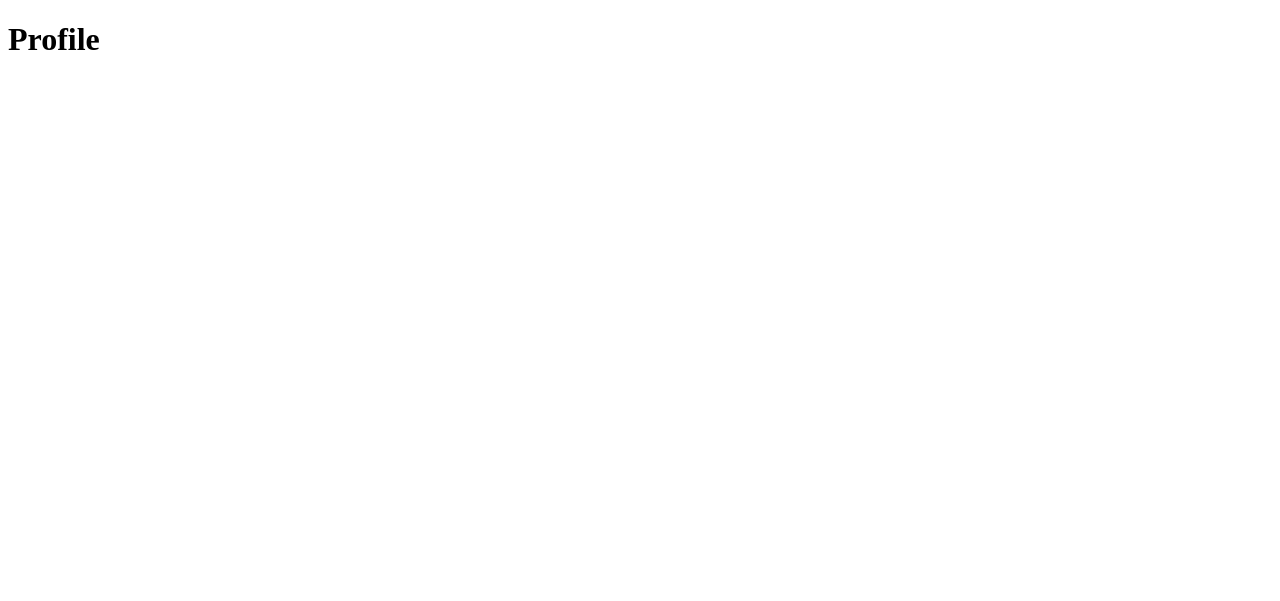
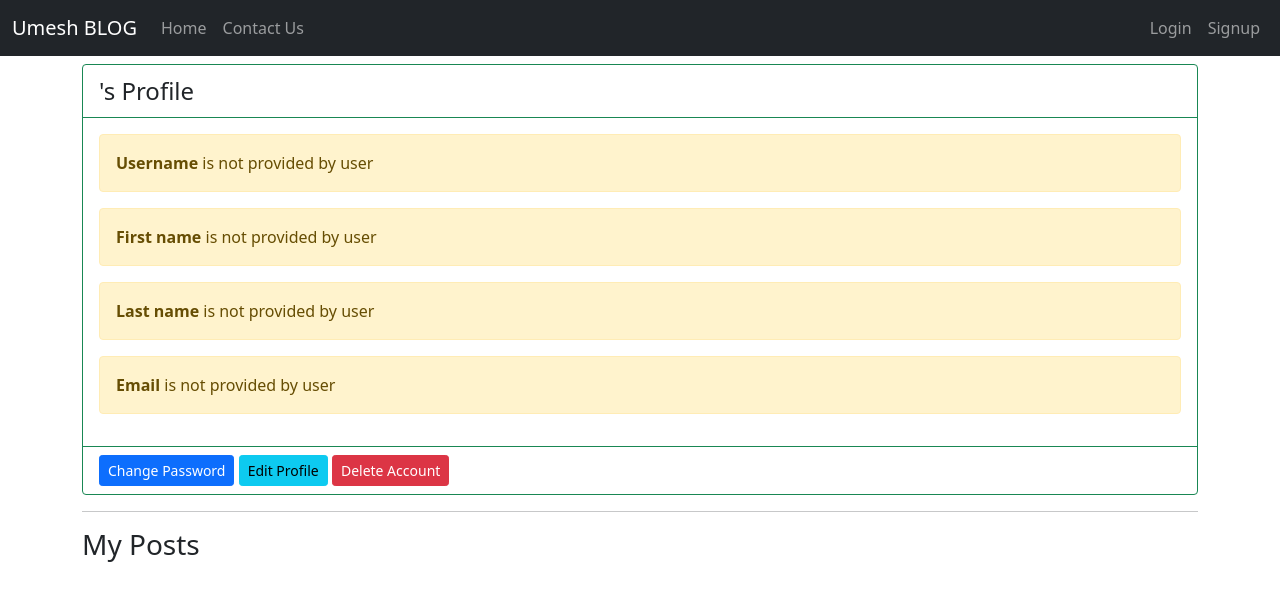
Before and after one commit to UmeshBabu7/BlogRESTAPIs, a Django app: page /user_profile/ in a window 1280 px wide. Before the commit the part shown is almost empty. Shown: the top 601 px of the page. Run offline with Django 5.2, Linux system fonts and the light colour scheme; some libraries are stand-ins or nearby versions.

Commit message:
Created User profile page

```diff
--- a/blogproject/authors/urls.py
+++ b/blogproject/authors/urls.py
@@ -5,5 +5,6 @@
 urlpatterns = [
     path('create-new-account/', views.signUp, name="register"),
     path('login/', views.logIn, name="login"),
-    path('logout/', views.logOut, name="logout")
+    path('logout/', views.logOut, name="logout"),
+    path('user-profile/<str:user_name>/', views.profile, name="profile"),
 ]
--- a/blogproject/blogproject/settings.py
+++ b/blogproject/blogproject/settings.py
@@ -32,6 +32,7 @@
     'main',
     'authors',
     'fontawesomefree',
+    'django.contrib.humanize',
 ]
 
 MIDDLEWARE = [
--- a/blogproject/templates/containers/_navbar.html
+++ b/blogproject/templates/containers/_navbar.html
@@ -31,7 +31,7 @@
         <ul class="navbar-nav mb-2 mb-lg-0">
             {% if user.is_authenticated %}
             <li class="nav-item">
-                <a class="nav-link" aria-current="page" href="#"><i class="fa-solid fa-user"></i>{{user.username}}</a>
+                <a class="nav-link" aria-current="page" href="{% url 'profile' user.username %}"><i class="fa-solid fa-user"></i> {{user.username}}</a>
             </li>
             <li class="nav-item">
                 <a class="nav-link" aria-current="page" href="{% url 'logout' %}"><i class="fa-solid fa-arrow-right-from-bracket"></i>Logout</a>
--- a/blogproject/templates/profile.html
+++ b/blogproject/templates/profile.html
@@ -1,11 +1,86 @@
-<!DOCTYPE html>
-<html lang="en">
-<head>
-    <meta charset="UTF-8">
-    <meta name="viewport" content="width=device-width, initial-scale=1.0">
-    <title>Profile Page</title>
-</head>
-<body>
-    <h1>Profile</h1>
-</body>
-</html>
+{% extends 'base.html' %}
+
+{% load humanize %}
+
+{% block content %}
+
+<div class="card border-success mb-3">
+    <div class=" card-header bg-transparent border-success fs-4">{{user.username}}'s Profile</div>
+<div class="card-body">
+
+    <!-- Check Username -->
+    {% if user.username %}
+    <p class="card-text">Username: {{user.username}}</p>
+    {% else %}
+    <div class="alert alert-warning" role="alert">
+        <b>Username</b> is not provided by user
+    </div>
+    {% endif %}
+
+    <!--check first_name-->
+    {% if user.first_name %}
+    <p class="card-text">First Name: {{user.first_name}}</p>
+    {% else %}
+    <div class="alert alert-warning" role="alert">
+        <b>First name</b> is not provided by user
+    </div>
+    {% endif %}
+
+    <!-- Last name -->
+    {% if user.last_name %}
+    <p class="card-text">last Name: {{user.last_name}}</p>
+    {% else %}
+    <div class="alert alert-warning" role="alert">
+        <b>Last name</b> is not provided by user
+    </div>
+    {% endif %}
+
+    <!-- check Email -->
+    {% if user.email %}
+    <p class="card-text">Email: {{user.email}}</p>
+    {% else %}
+    <div class="alert alert-warning" role="alert">
+        <b>Email</b> is not provided by user
+    </div>
+    {% endif %}
+
+</div>
+
+<div class="card-footer bg-transparent border-success">
+    <a class="btn btn-sm btn-primary" href="#">Change Password</a>
+    <a class="btn btn-sm btn-info" href="#">Edit Profile</a>
+    <a class="btn btn-sm btn-danger" href="#">Delete Account</a>
+
+</div>
+</div>
+
+<hr>
+<h3>My Posts</h3>
+
+{% for post_data in user_related_data %}
+
+<div class="card">
+    <div class="card-body">
+        <blockquote class="blockquote mb-0">
+            <div class="row">
+                <div class="col-md-6">
+                    <p>{{post_data.name}}</p>
+                </div>
+                <div class="col-md-6">
+                    <p class="text-end">{{post_data.post_date|timesince}}</p>
+                </div>
+            </div>
+            <footer class="blockquote-footer">{{post_data.description |truncatewords:20}}</footer>
+        </blockquote>
+    </div>
+
+    <div class="card-footer">
+        <a class="btn btn-sm btn-primary" href="#">Read Blog</a>
+        <a class="btn btn-sm btn-info" href="#">Edit Blog</a>
+        <a class="btn btn-sm btn-danger" href="#">Delete Blog</a>
+
+    </div>
+</div>
+
+{% endfor %}
+{% endblock content %}
```
Also changed, not shown: blogproject/authors/views.py (+9 -0 lines).
